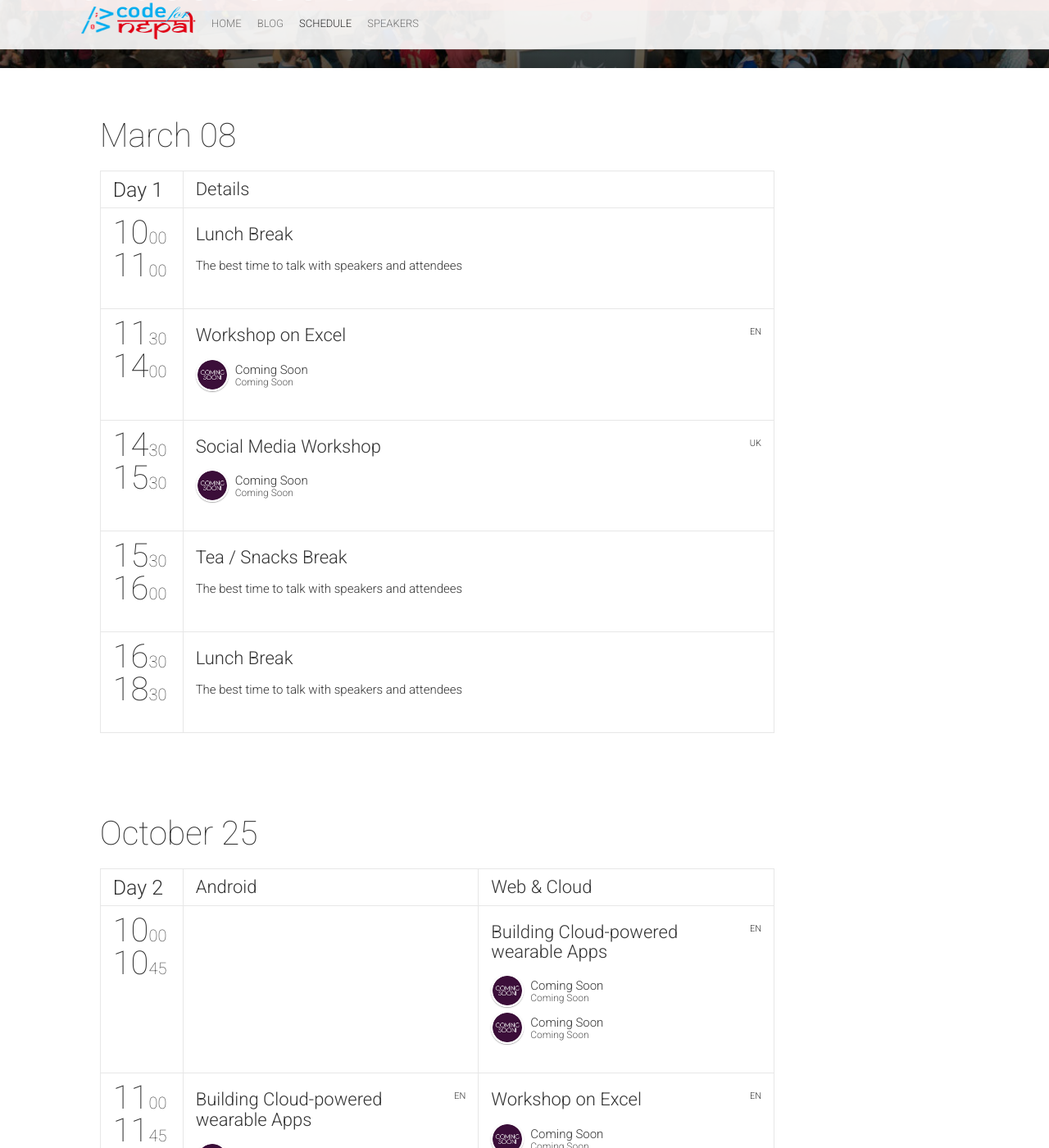
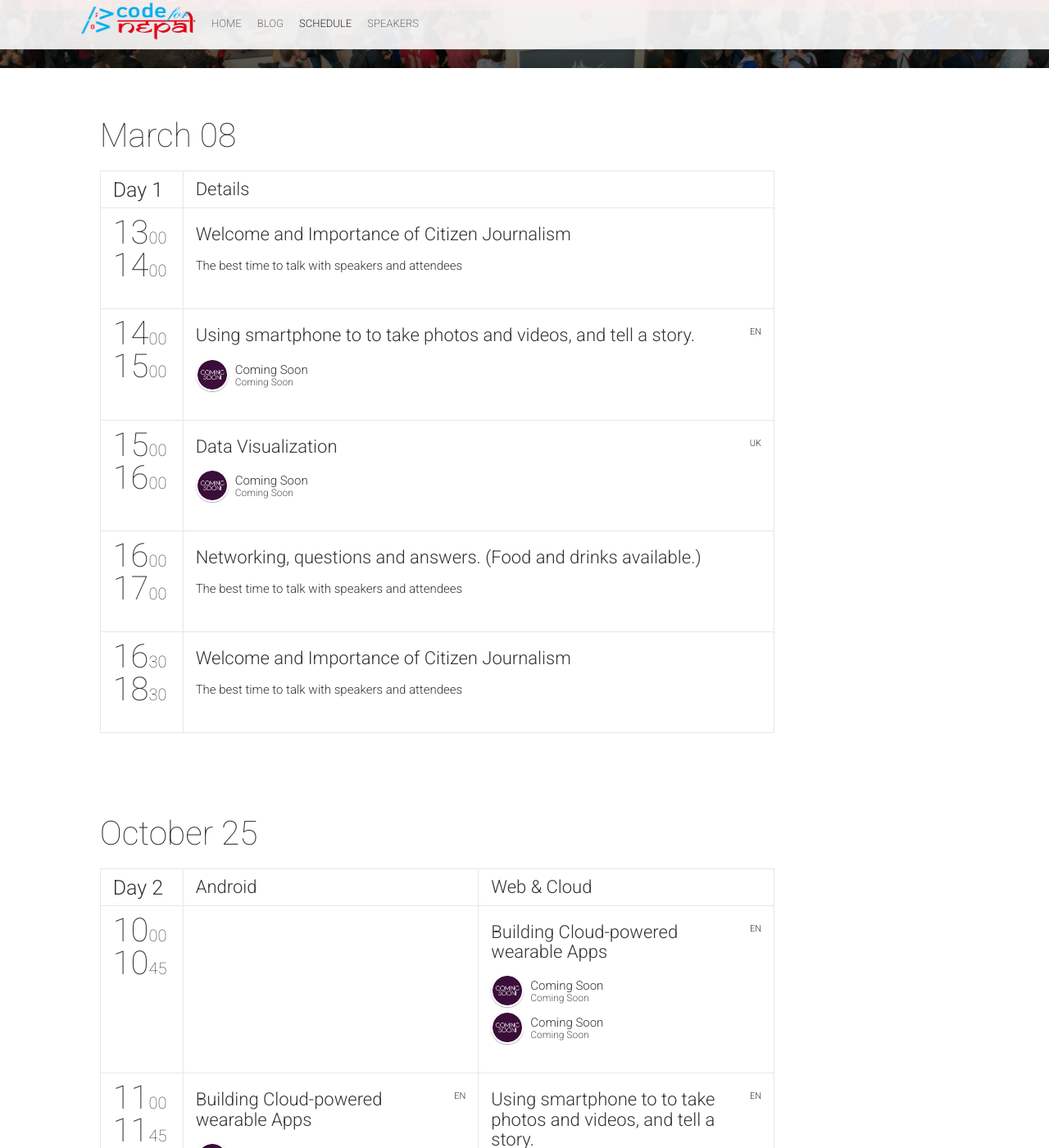
Before and after one commit to ravinepal/visitjanakpur, a Jekyll site: the page built from schedule.html, in a window 1280 px wide and 1400 px high, scrolled down 324 px. Shown: the whole window at 82% size. Built offline with Jekyll 4.4.1, drawn with Linux system fonts in a browser that asks for light colours; nearby versions of some CDN libraries; comment, search, counter and statistics services are not loaded; some of the changed text lies outside the part shown.

Commit message:
Update schedule for March 8

```diff
--- a/_data/schedule.yml
+++ b/_data/schedule.yml
@@ -5,23 +5,23 @@
     - {title: "Details", color: "#90be4e"}
   timeslots:
     - {
-        startTime: "10:00",
-        endTime: "11:00",
+        startTime: "13:00",
+        endTime: "14:00",
         sessionIds: [307]
     }
     - {
-        startTime: "11:30",
-        endTime: "14:00",
+        startTime: "14:00",
+        endTime: "15:00",
         sessionIds: [003]
     }
     - {
-        startTime: "14:30",
-        endTime: "15:30",
+        startTime: "15:00",
+        endTime: "16:00",
         sessionIds: [004]
     }
     - {
-        startTime: "15:30",
-        endTime: "16:00",
+        startTime: "16:00",
+        endTime: "17:00",
         sessionIds: [308]
     }
     - {
--- a/_data/sessions.yml
+++ b/_data/sessions.yml
@@ -1,12 +1,12 @@
 -
   id: 307
-  title: "Lunch Break"
+  title: "Welcome and Importance of Citizen Journalism"
   place: "Hall"
   service: true
   description: "The best time to talk with speakers and attendees"
 -
   id: 308
-  title: "Tea / Snacks Break"
+  title: "Networking, questions and answers. (Food and drinks available.)"
   place: "Hall"
   service: true
   description: "The best time to talk with speakers and attendees"
@@ -36,7 +36,7 @@
   video: "//www.youtube.com/embed/v3SCiUqI1yQ"
 -
   id: 003
-  title: "Workshop on Excel"
+  title: "Using smartphone to to take photos and videos, and tell a story."
   description: "More than ever before, developing for global audience is a necessity than a luxury in today's world. Are you ready ... where to start? what does it entail? how do I do it? how to promote in local markets? This talk will address above questions for android, chrome and web developers. In our journey of the where, what and how, we will take an in-depth look at various internationalization and localization tools & strategies available to you."
   subtype: presentation
   speakers: [4]
@@ -45,7 +45,7 @@
   presentation: "https://speakerdeck.com/gdglviv/dmytro-danylyk-android-l-animation"
 -
   id: 004
-  title: "Social Media Workshop"
+  title: "Data Visualization"
   description: "Google has 1M APIs and services. Every API is different! Learn how you can interact with Google services without writing code! Designing your UI so it works across multiple screen sizes is no longer a nice to have, it is *the* way to build for the web. Using Polymer, we'll cover how to create robust, responsive elements that work across all platforms."
   subtype: keynote
   speakers: [6]
```
